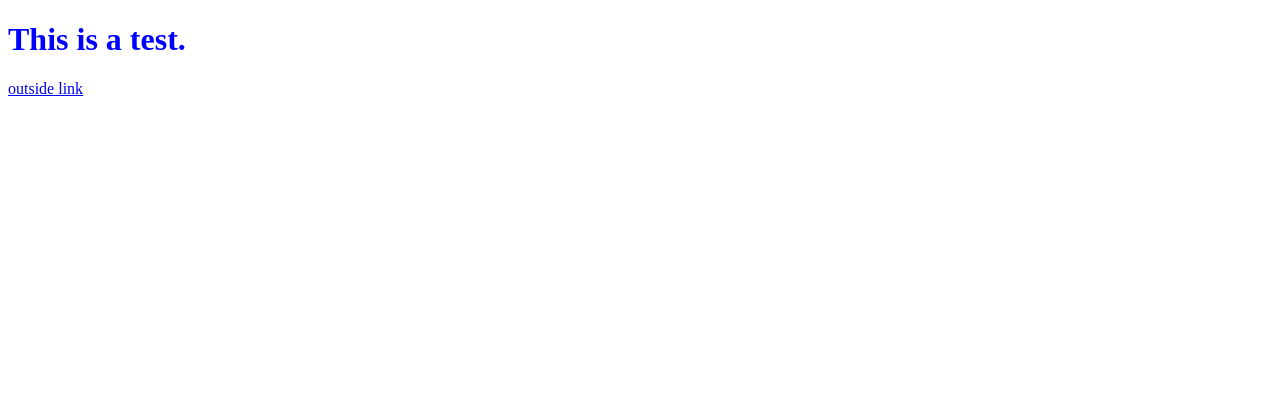
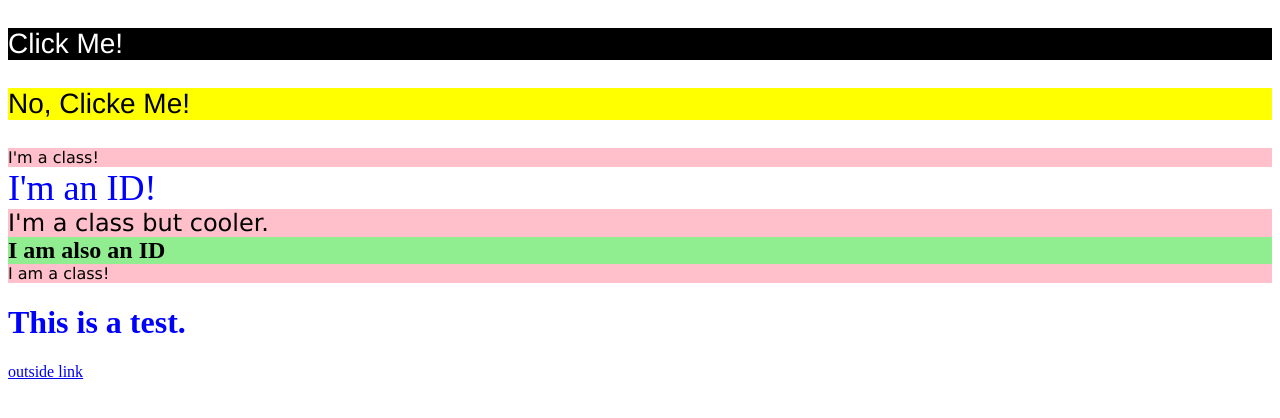
Before and after one commit to Chris-Madge/projectzero, a plain HTML site: page index.html in a window 1280 px wide. Drawn offline with Linux system fonts and the light colour scheme.

Commit message:
css foundations selectors

```diff
--- a/index.html
+++ b/index.html
@@ -20,6 +20,21 @@ git remote add origin git@github.com:Chris-Madge/<reponame>.git
 git push -u origin master -->
 
 
+    <div class="blackclickme">
+        <p>Click Me!</p>
+    </div>
+
+    <div class="yellowclickme">
+        <p>No, Clicke Me!</p>
+    </div>
+
+
+    <div class="odd header" id="css1">I'm a class!</div>
+    <div class="even header" id="css2">I'm an ID!</div>
+    <div class="odd header" id="css3"> I'm a class but cooler.</div>
+    <div class="even header" id="css4">I am also an ID</div>
+    <div class="odd head" id="css5">I am a class!</div>
+
     <h1 id="css-head">This is a test.</h1>
     <a href="https://www.google.com">outside link</a>
 
--- a/style.css
+++ b/style.css
@@ -1,3 +1,39 @@
+.yellowclickme,
+.blackclickme {
+    font-family: "Helvetica", "Times New Roman", "Sans-Serif";
+    font-size: 28px;
+}
+
+.blackclickme {
+    background-color: black;
+    color: white;
+}
+
+.yellowclickme {
+    background-color: yellow;
+    color: black;
+}
+
+.odd {
+    background-color: pink;
+    font-family: "Verdana", "DejaVu Sans", "sans-serif";
+}
+
+#css2 {
+    font-size: 36px;
+    color: blue;
+}
+
+#css3 {
+    font-size: 24px;
+}
+
+#css4 {
+    font-size: 24px;
+    background-color: lightgreen;
+    font-weight: bold;
+}
+
 #css-head {
     color: blue
 }
```
